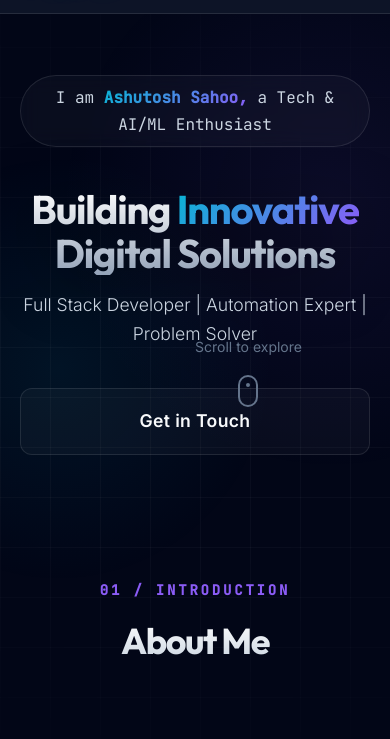
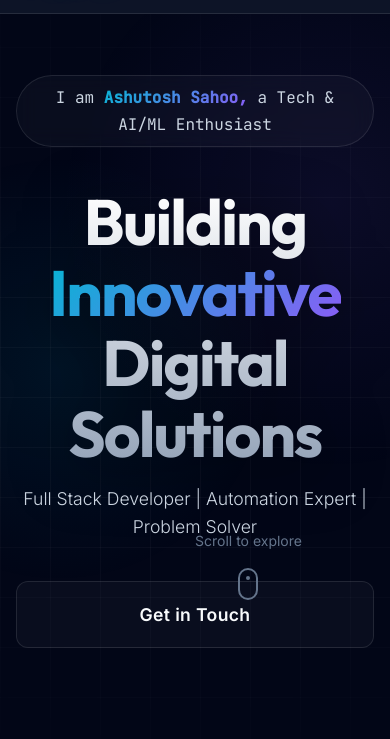
Before and after one commit to johan-droid/Ashutosh_Portfolio, a website: page index.html in a window 390 px wide. Shown: the part 53-792 px from the top of the page. Drawn offline with Linux system fonts and the light colour scheme.

Commit message:
feat: Introduce fluid typography using `clamp()`, improve mobile navigation menu behavior, and refactor page loading animation.

```diff
--- a/animations.css
+++ b/animations.css
@@ -26,7 +26,7 @@
 
 .loader-logo {
     font-family: 'JetBrains Mono', monospace;
-    font-size: 2rem;
+    font-size: clamp(1.5rem, 5vw, 2rem);
     font-weight: 700;
     margin-bottom: 1rem;
     background: linear-gradient(135deg, #fff 0%, #94a3b8 100%);
--- a/script.js
+++ b/script.js
@@ -182,6 +182,12 @@ document.querySelectorAll('a[href^="#"]').forEach(anchor => {
                 top: targetPosition,
                 behavior: 'smooth'
             });
+
+            // Close mobile menu if open
+            if (navMenu && navMenu.classList.contains('active')) {
+                navMenu.classList.remove('active');
+                if (menuToggle) menuToggle.classList.remove('active');
+            }
         }
     });
 });
@@ -300,12 +306,6 @@ const createScrollIndicator = () => {
 createScrollIndicator();
 
 // Add loading animation
-window.addEventListener('load', () => {
-    document.body.style.opacity = '0';
-    setTimeout(() => {
-        document.body.style.transition = 'opacity 0.5s ease';
-        document.body.style.opacity = '1';
-    }, 100);
-});
+// Loading animation handled by preloader logic at the top
 
 console.log('Portfolio website loaded successfully! 🚀');
--- a/styles.css
+++ b/styles.css
@@ -72,6 +72,8 @@ h6 {
     line-height: 1.2;
     font-weight: 700;
     letter-spacing: -0.02em;
+    /* Basic fluid typography fallback */
+    word-wrap: break-word;
 }
 
 a {
@@ -238,8 +240,8 @@ ul {
 }
 
 .hero-title {
-    font-size: 5.5rem;
-    /* Massive, bold title */
+    font-size: clamp(2.5rem, 5vw + 1rem, 5.5rem);
+    /* Massive, bold title with fluid sizing */
     margin-bottom: 2rem;
     letter-spacing: -0.03em;
     line-height: 1.1;
@@ -251,7 +253,7 @@ ul {
 }
 
 .hero-subtitle {
-    font-size: 1.5rem;
+    font-size: clamp(1rem, 2vw + 0.5rem, 1.5rem);
     color: var(--text-secondary);
     margin: 0 auto 3.5rem;
     max-width: 700px;
@@ -401,7 +403,7 @@ section {
 }
 
 .section-title {
-    font-size: 3.5rem;
+    font-size: clamp(2.25rem, 5vw, 3.5rem);
     letter-spacing: -0.04em;
     background: linear-gradient(180deg, #fff 0%, #cbd5e1 100%);
     -webkit-background-clip: text;
@@ -429,7 +431,7 @@ section {
 .about-text p {
     color: var(--text-secondary);
     margin-bottom: 2rem;
-    font-size: 1.125rem;
+    font-size: clamp(1rem, 1.5vw + 0.5rem, 1.125rem);
     text-align: left;
     line-height: 1.8;
 }
@@ -460,7 +462,7 @@ section {
 
 .highlight-number {
     display: block;
-    font-size: 3rem;
+    font-size: clamp(2.5rem, 4vw + 1rem, 3.5rem);
     font-weight: 800;
     background: var(--gradient-accent);
     -webkit-background-clip: text;
@@ -1029,7 +1031,7 @@ footer {
     }
 
     .hero-title {
-        font-size: 3rem;
+        /* font-size handled by clamp */
         margin-bottom: 1rem;
     }
 
@@ -1116,25 +1118,24 @@ footer {
     .contact-item {
         justify-content: flex-start;
         text-align: left;
+        padding: 1rem;
+        /* Adjust padding for mobile */
     }
 }
 
 @media (max-width: 480px) {
     .container {
-        padding: 0 1.25rem;
+        padding: 0 1rem;
+        /* Slightly tighter padding on very small screens */
     }
 
     .hero-title {
-        font-size: 2.5rem;
+        /* font-size handled by clamp */
         word-break: break-word;
     }
 
-    .section-title {
-        font-size: 2.25rem;
-    }
-
-    .highlight-number {
-        font-size: 2.5rem;
+    .timeline-content {
+        padding: 1.25rem;
     }
 }
 
```
